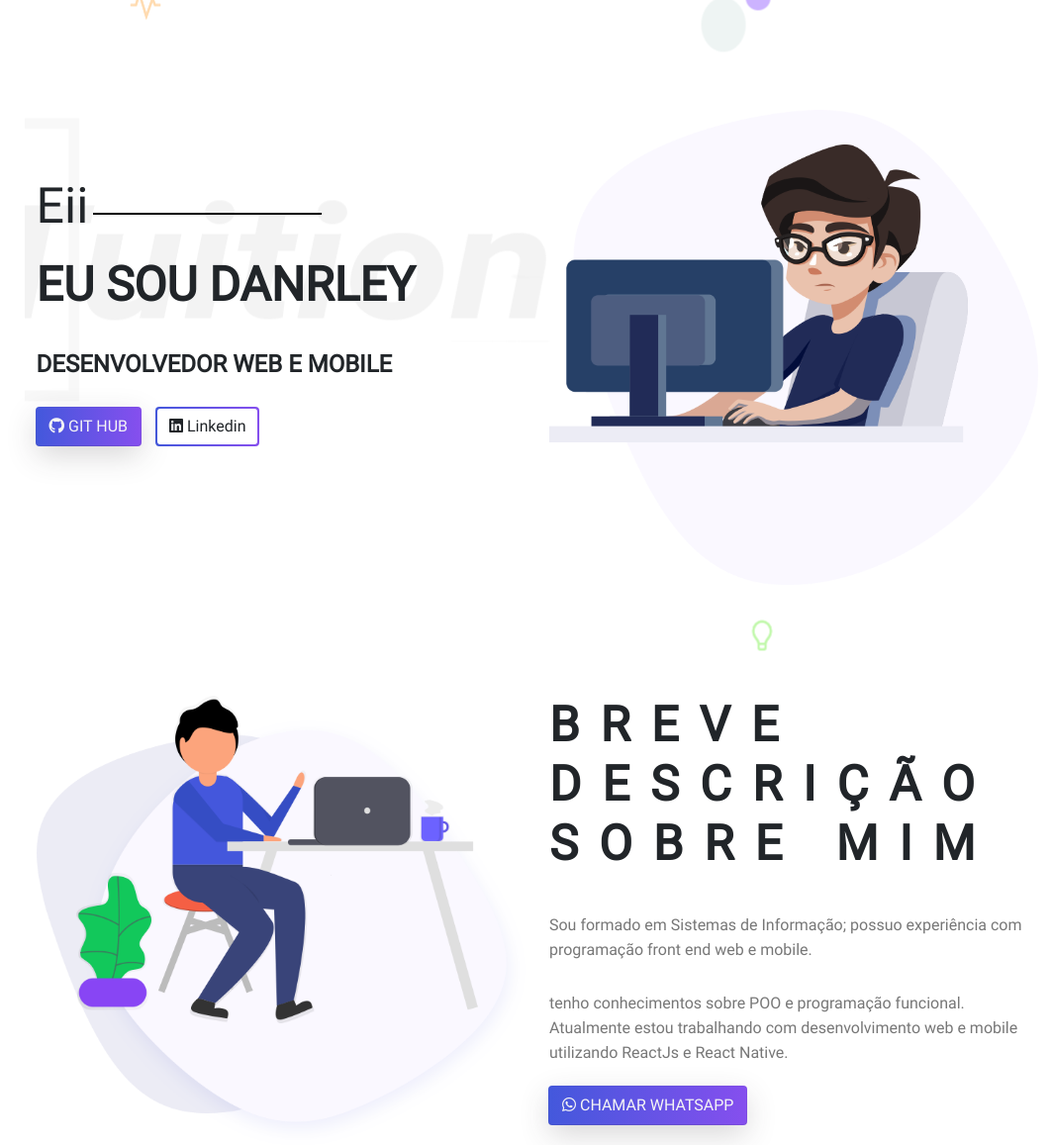
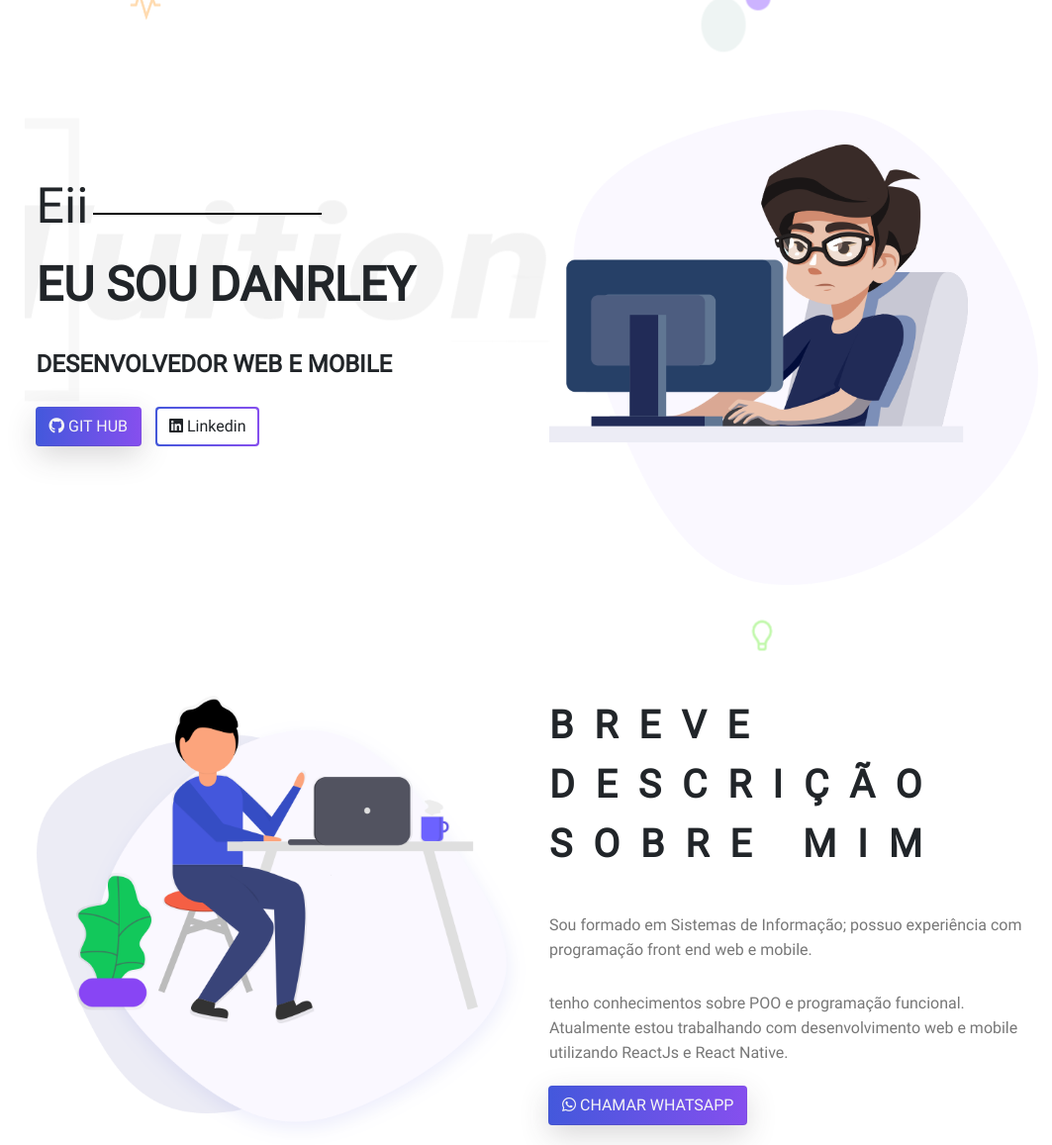
Before and after one commit to DanleyCr7/portifolio, a PHP site: page / in a window 1280 px wide. Shown: the part 73-1230 px from the top of the page at 99% size, without its empty margins (97-1160 px from the left). Run offline with PHP 8.4, Linux system fonts and the light colour scheme.

Commit message:
Portifolio

```diff
--- a/css/styles.css
+++ b/css/styles.css
@@ -72,7 +72,7 @@ width: 80rem;
 /* Start about area */
 .site-main .about-area .about-title h2 >span{
     display: block;
-    font: normal bold 49px/60px var(--roboto);
+    font: normal bold 39px/60px var(--roboto);
     letter-spacing: 21px;
 }
 .site-main .about-area .about-title .paragraph >p{
```
